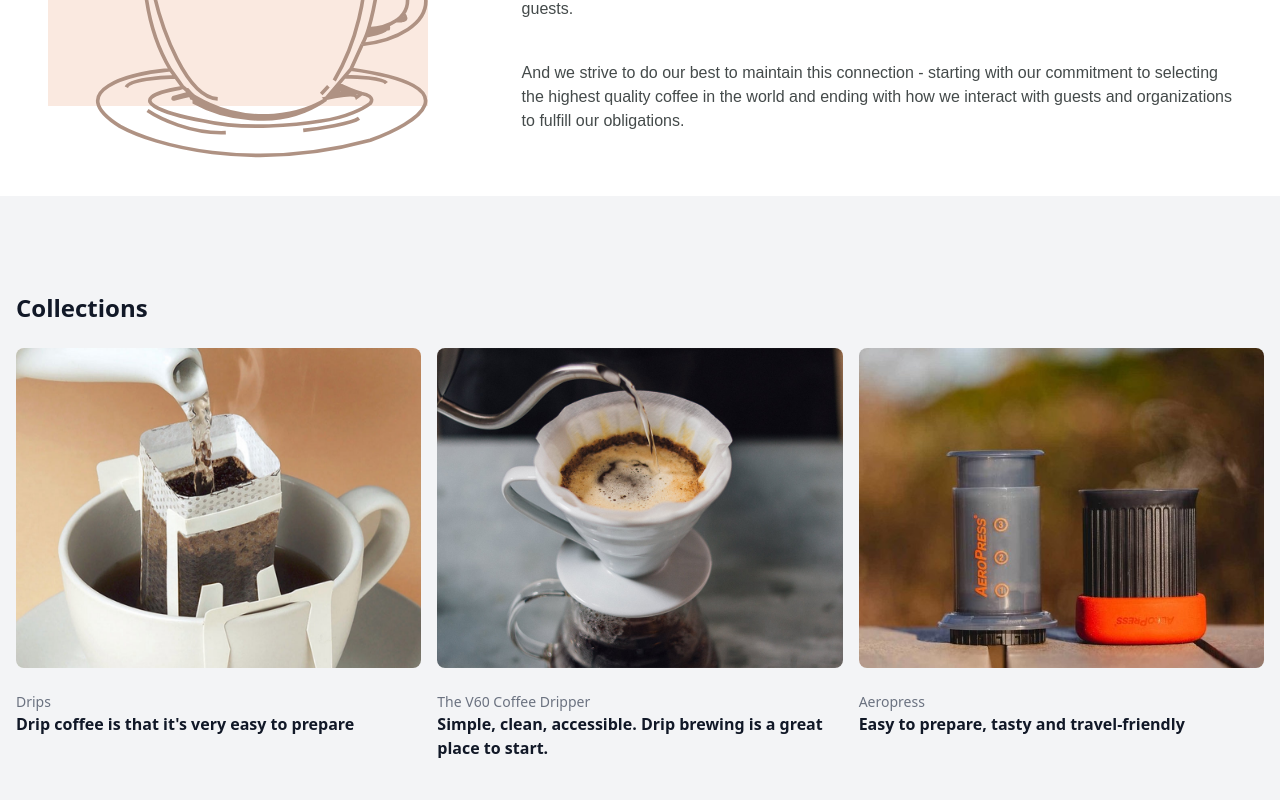
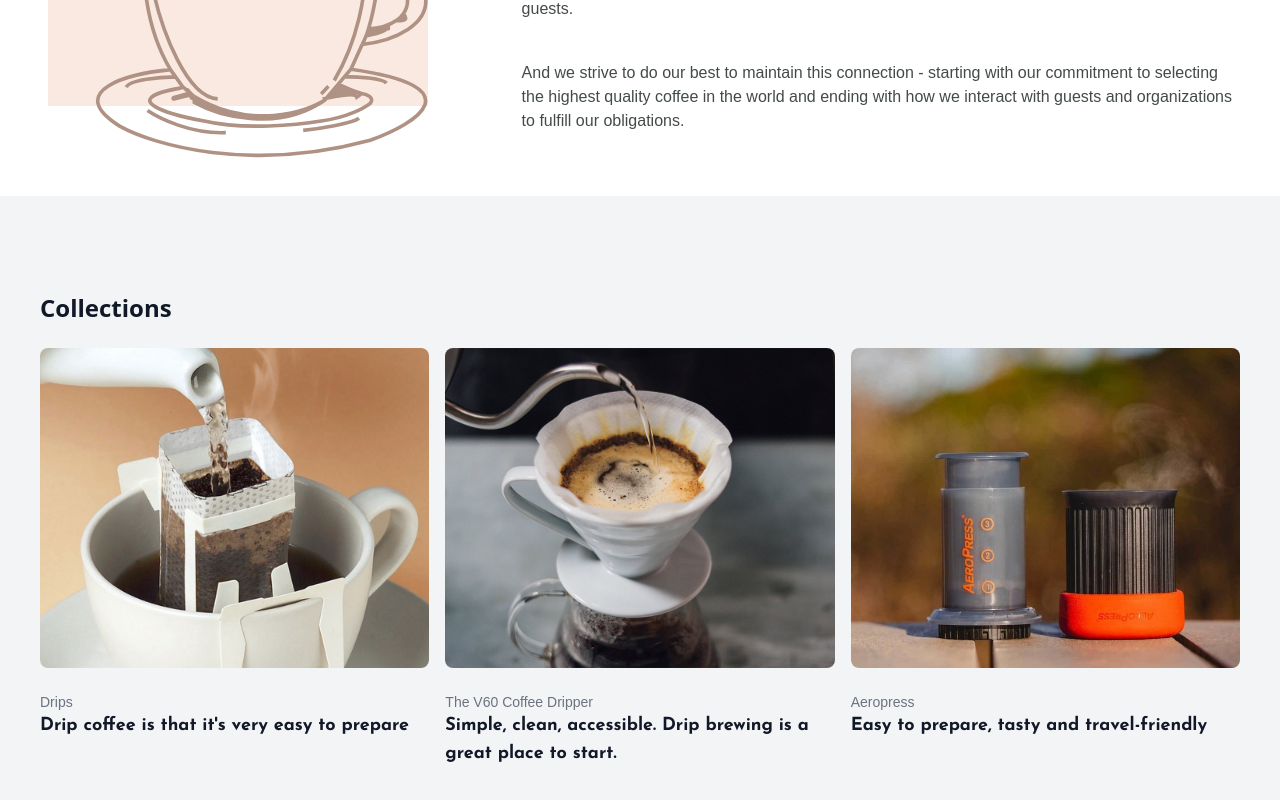
Before and after one commit to BadVoice/CoffeeVue, a Vue app: page / in a window 1280 px wide. Shown: the part 914-1714 px from the top of the page. Built offline with nearby package versions, Linux system fonts and the light colour scheme; a web font is replaced by a local one.

Commit message:
refactor: layout adaptive

```diff
--- a/src/components/Layout/CollectionsSection.vue
+++ b/src/components/Layout/CollectionsSection.vue
@@ -1,22 +1,22 @@
 <template>
     <div class="bg-gray-100">
-      <div class="mx-auto max-w-7xl px-4  lg:px-8">
-        <div class="mx-auto  py-16 sm:py-24 lg:max-w-none lg:py-32">
+      <div class="mx-auto max-w-7xl sm:px-6 lg:px-12">
+        <div class="mx-auto px-4  py-16 sm:py-24 lg:max-w-none lg:py-32">
           <h2 class="text-2xl font-bold text-gray-900">Collections</h2>
 
           <div class="mt-6 grid grid-cols-1 md:grid-cols-3 gap-4  lg:gap-x-6 lg:space-y-0">
 
             <div v-for="callout in callouts" :key="callout.name" class="group my-0 relative">
               <div class="relative  h-80  w-full overflow-hidden rounded-lg bg-white group-hover:opacity-75 sm:aspect-w-2 sm:aspect-h-1 sm:h-80 lg:aspect-w-1 lg:aspect-h-1">
-                <img :src="callout.imageSrc" :alt="callout.imageAlt" class="h-full w-full object-cover object-center" />
+                <img :src="callout.imageSrc" :alt="callout.imageAlt" class="h-full w-full object-cover object-center cursor-pointer" />
               </div>
-              <h3 class="mt-6 text-sm text-gray-500">
+              <h3 class="mt-6 text-sm font-alegreya  text-gray-500">
                 <a :href="callout.href">
                   <span class="" />
                   {{ callout.name }}
                 </a>
               </h3>
-              <p class="text-base font-semibold text-gray-900">{{ callout.description }}</p>
+              <p class="text-lg font-josenfin  font-semibold text-gray-900">{{ callout.description }}</p>
             </div>
 
           </div>
--- a/src/components/Layout/Navigation.vue
+++ b/src/components/Layout/Navigation.vue
@@ -98,8 +98,12 @@
             >Shop</RouterLink>
 
             <RouterLink to=""
-              class="bg-[#2D635E] font-josenfin   text-center align-middle w-[60%] m-auto hover:text-white  text-white px-3 py-1 rounded-md text-xl font-medium" aria-current="page"
+              class="text-black font-josenfin transition duration-300  text-center align-middle w-[60%] m-auto hover:bg-[#2D635E] hover:text-white px-3 py-1 rounded-md text-xl font-medium" aria-current="page"
             >Contact Us</RouterLink>
+
+            <RouterLink to="/authorization"
+              class="text-black font-josenfin transition duration-300  text-center align-middle w-[60%] m-auto hover:bg-[#2D635E] hover:text-white px-3 py-1 rounded-md text-xl font-medium" aria-current="page"
+            >Sign in</RouterLink>
 
     </div>
   </div>
```
